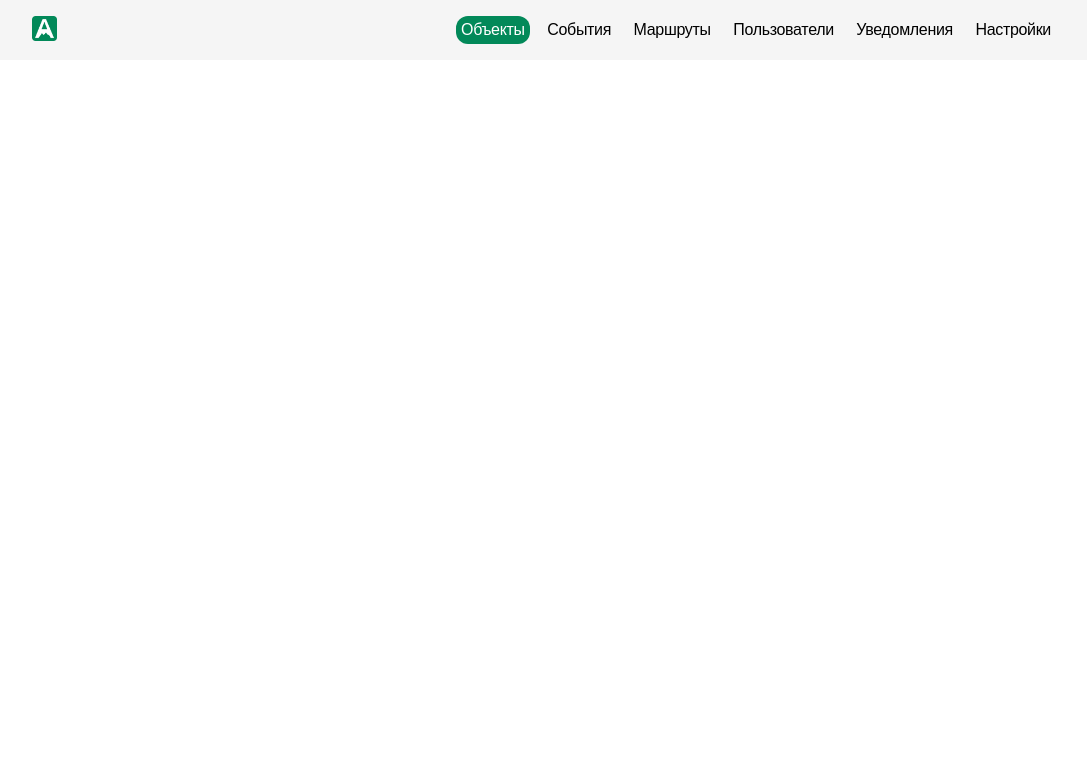
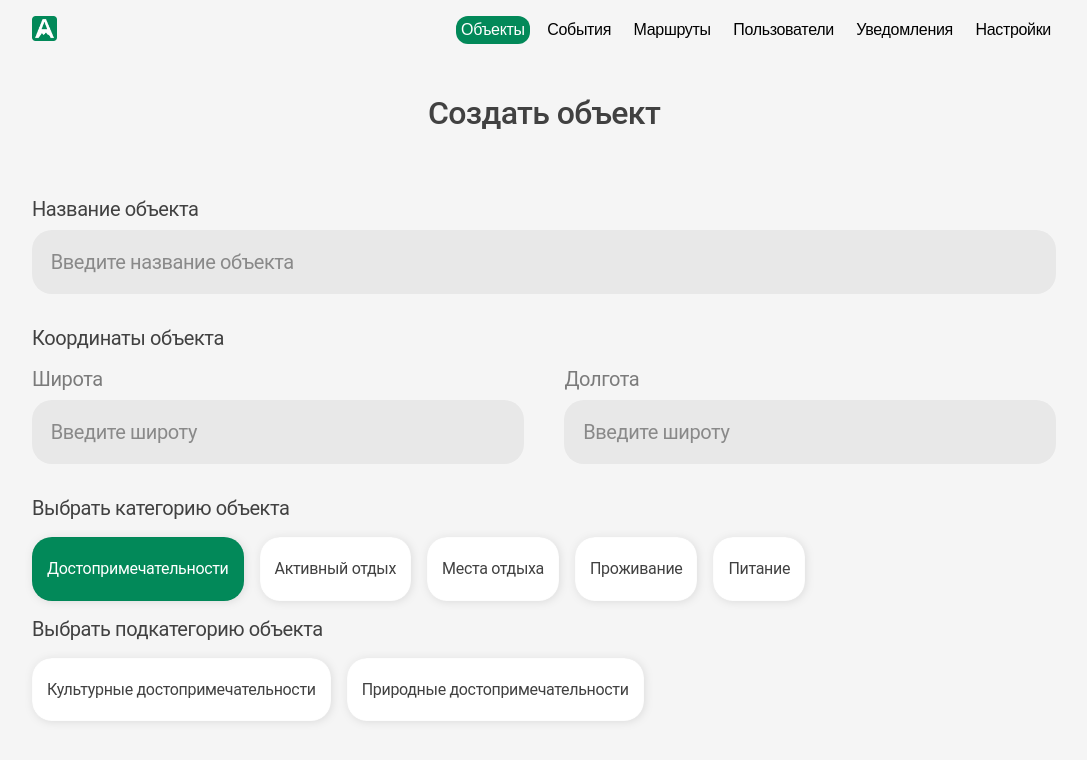
Before and after one commit to diiimmmaaas/adygeya-admin, a React (Create React App) app: page / in a window 1280 px wide. Both pictures are taken after a click on the item "Объекты". Shown: the top 760 px of the page, without its empty margins (96-1183 px from the left). Built offline with nearby package versions, Linux system fonts and the light colour scheme.

Commit message:
create Custom Input and Custom Button

```diff
--- a/public/index.html
+++ b/public/index.html
@@ -8,7 +8,6 @@
       name="description"
       content="Web site created using create-react-app"
     />
-    <link rel="manifest" href="%PUBLIC_URL%/manifest.json" />
     <title>Adygeya admin</title>
   </head>
   <body>
--- /dev/null
+++ b/src/components/CustomInput/CustomInput.module.css
@@ -0,0 +1,21 @@
+.input {
+    padding-left: 18.75px;
+    width: 100%;
+    height: 64px;
+    background: #E8E8E8;
+    border-radius: 20px;
+    font-family: 'Roboto';
+    font-style: normal;
+    font-weight: 400;
+    font-size: 20px;
+    line-height: 133%;
+}
+
+.input::placeholder {
+    font-family: 'Roboto';
+    font-style: normal;
+    font-weight: 400;
+    font-size: 20px;
+    line-height: 133%;
+    color: #898989;
+}
--- /dev/null
+++ b/src/components/CustomInput/CustomInput.tsx
@@ -0,0 +1,13 @@
+import React from 'react'
+import styles from './CustomInput.module.css'
+
+type CustomInputType = {
+  placeholder: string
+  type: string
+}
+
+const CustomInput: React.FC<CustomInputType> = ({ placeholder, type }) => {
+  return <input className={styles.input} type={type} placeholder={placeholder} />
+}
+
+export default CustomInput
--- a/src/components/Navbar/Navbar.tsx
+++ b/src/components/Navbar/Navbar.tsx
@@ -1,7 +1,7 @@
 import React, { useEffect, useState } from 'react'
 import styles from './Navbar.module.css'
 import logo from '../../assets/img/logo.png'
-import { useLocation, useNavigate, useParams } from 'react-router-dom'
+import { useLocation, useNavigate } from 'react-router-dom'
 import { PATH } from '../../navigation/path'
 
 const buttons = [
--- a/src/pages/CreateObjectPage/CreateObjectPage.module.css
+++ b/src/pages/CreateObjectPage/CreateObjectPage.module.css
@@ -0,0 +1,122 @@
+.object {
+    margin-top: 60px;
+    min-width: 100vw;
+    min-height: 100vh;
+    display: flex;
+    justify-content: center;
+    background: #F5F5F5;
+}
+
+.container {
+    width: 80%;
+    height: 100%;
+}
+
+.title {
+    font-family: 'Roboto';
+    font-style: normal;
+    font-weight: 500;
+    font-size: 32px;
+    line-height: 135%;
+    text-align: center;
+    color: #414141;
+    margin-top: 32px;
+    margin-bottom: 62px;
+}
+
+.content {}
+.objectNameContainer {
+    margin-bottom: 32px;
+}
+.objectNameTitle {
+    font-family: 'Roboto';
+    font-style: normal;
+    font-weight: 400;
+    font-size: 20px;
+    line-height: 125%;
+    color: #414141;
+    margin-bottom: 8px;
+}
+
+.objectCoordinatesContainer {
+    margin-bottom: 32px;
+}
+
+.objectCoordinatesTitle {
+    font-family: 'Roboto';
+    font-style: normal;
+    font-weight: 400;
+    font-size: 20px;
+    line-height: 125%;
+    color: #414141;
+    margin-bottom: 16px;
+}
+.allCoordinatesBlock {
+    width: 100%;
+    display: flex;
+    justify-content: space-between;
+}
+.coordinatesBlock {
+    width: 48%;
+}
+.coordinatesTitle {
+    font-family: 'Roboto';
+    font-style: normal;
+    font-weight: 400;
+    font-size: 20px;
+    line-height: 125%;
+    color: #7B7B7B;
+    margin-bottom: 8px;
+}
+
+.categoriesBlock {
+
+}
+
+.categoriesTitle {
+    font-family: 'Roboto';
+    font-style: normal;
+    font-weight: 400;
+    font-size: 20px;
+    line-height: 125%;
+    color: #414141;
+    margin-bottom: 16px;
+}
+
+.categoriesContainer {
+    display: flex;
+    flex-wrap: wrap;
+    width: 100%;
+    gap: 16px;
+    margin-bottom: 16px;
+}
+
+.categoryBlock {
+    cursor: pointer;
+    width: auto;
+    padding: 21px 15px;
+    background: #FFFFFF;
+    border-radius: 20px;
+    display: flex;
+    justify-content: center;
+    align-items: center;
+    box-shadow: inset 0px 0px 1px rgba(0, 0, 0, 0.1);
+    filter: drop-shadow(1px 1px 4px rgba(0, 0, 0, 0.1)) drop-shadow(-1px -1px 1px rgba(255, 255, 255, 0.2));
+}
+
+.activeCategoryBlock {
+    background: #028959;
+}
+
+.categoryName {
+    font-family: 'Roboto';
+    font-style: normal;
+    font-weight: 400;
+    font-size: 16px;
+    line-height: 135%;
+    color: #414141;
+}
+
+.activeCategoryName {
+    color: #FFFFFF;
+}
--- a/src/pages/CreateObjectPage/CreateObjectPage.tsx
+++ b/src/pages/CreateObjectPage/CreateObjectPage.tsx
@@ -1,7 +1,153 @@
-import React from 'react'
+import React, { useState } from 'react'
+import styles from './CreateObjectPage.module.css'
+import CustomInput from '../../components/CustomInput/CustomInput'
+
+const categories = [
+  {
+    id: 1,
+    name: 'Достопримечательности',
+    subCategories: [
+      { id: 7, name: 'Культурные достопримечательности' },
+      { id: 8, name: 'Природные достопримечательности' },
+    ],
+  },
+  {
+    id: 2,
+    name: ' Активный отдых',
+    subCategories: [
+      { id: 16, name: 'Рафтинг' },
+      { id: 17, name: 'Конные прогулки' },
+      { id: 18, name: 'Квадроциклы' },
+      { id: 19, name: 'Джимпинг' },
+      { id: 20, name: 'Экстрим' },
+      { id: 21, name: 'Зимний отдых' },
+    ],
+  },
+  {
+    id: 4,
+    name: 'Места отдыха',
+    subCategories: [
+      { id: 22, name: 'Термальные источники' },
+      { id: 23, name: 'Бани' },
+      { id: 24, name: 'Бассейны ' },
+      { id: 25, name: 'Место для пикника' },
+    ],
+  },
+  {
+    id: 5,
+    name: 'Проживание',
+    subCategories: [
+      { id: 9, name: 'Отели' },
+      { id: 10, name: 'Базы отдыха' },
+      { id: 11, name: 'Глэмпинги' },
+      { id: 12, name: 'Кемпинги' },
+    ],
+  },
+  {
+    id: 6,
+    name: 'Питание',
+    subCategories: [
+      { id: 13, name: 'Рестораны' },
+      { id: 14, name: 'Кафе' },
+      { id: 15, name: 'Магазины' },
+    ],
+  },
+]
 
 const CreateObjectPage = () => {
-  return <div>CreateObjectPage here</div>
+  const [activeCategoryId, setActiveCategoryId] = useState(1)
+  const [activeSubCategoryId, setActiveSubCategoryId] = useState(0)
+  const [activeCategory, setActiveCategory] = useState(0)
+
+  return (
+    <div className={styles.object}>
+      <div className={styles.container}>
+        <h1 className={styles.title}>Создать объект</h1>
+        <div className={styles.content}>
+          <div className={styles.objectNameContainer}>
+            <h4 className={styles.objectNameTitle}>Название объекта</h4>
+            <CustomInput placeholder='Введите название объекта' type='text' />
+          </div>
+          <div className={styles.objectCoordinatesContainer}>
+            <h4 className={styles.objectCoordinatesTitle}>Координаты объекта</h4>
+            <div className={styles.allCoordinatesBlock}>
+              <div className={styles.coordinatesBlock}>
+                <p className={styles.coordinatesTitle}>Широта</p>
+                <CustomInput placeholder='Введите широту' type='number' />
+              </div>
+              <div className={styles.coordinatesBlock}>
+                <p className={styles.coordinatesTitle}>Долгота</p>
+                <CustomInput placeholder='Введите широту' type='number' />
+              </div>
+            </div>
+          </div>
+          <div className={styles.categoriesBlock}>
+            <h4 className={styles.categoriesTitle}>Выбрать категорию объекта</h4>
+            <div className={styles.categoriesContainer}>
+              {categories.map((category) => {
+                const onActiveCategory = () => {
+                  setActiveCategoryId(category.id)
+                  setActiveCategory(categories.indexOf(category))
+                }
+                return (
+                  <div
+                    key={category.id}
+                    className={
+                      activeCategoryId === category.id
+                        ? `${styles.categoryBlock} ${styles.activeCategoryBlock}`
+                        : styles.categoryBlock
+                    }
+                    onClick={onActiveCategory}
+                  >
+                    <p
+                      className={
+                        activeCategoryId === category.id
+                          ? `${styles.categoryName} ${styles.activeCategoryName}`
+                          : styles.categoryName
+                      }
+                    >
+                      {category.name}
+                    </p>
+                  </div>
+                )
+              })}
+            </div>
+          </div>
+          <div className={styles.subCategoriesBlock}>
+            <h4 className={styles.categoriesTitle}>Выбрать подкатегорию объекта</h4>
+            <div className={styles.categoriesContainer}>
+              {categories[activeCategory].subCategories.map((subcategory) => {
+                const onActiveSubCategory = () => {
+                  setActiveSubCategoryId(subcategory.id)
+                }
+                return (
+                  <div
+                    key={subcategory.id}
+                    className={
+                      activeSubCategoryId === subcategory.id
+                        ? `${styles.categoryBlock} ${styles.activeCategoryBlock}`
+                        : styles.categoryBlock
+                    }
+                    onClick={onActiveSubCategory}
+                  >
+                    <p
+                      className={
+                        activeSubCategoryId === subcategory.id
+                          ? `${styles.categoryName} ${styles.activeCategoryName}`
+                          : styles.categoryName
+                      }
+                    >
+                      {subcategory.name}
+                    </p>
+                  </div>
+                )
+              })}
+            </div>
+          </div>
+        </div>
+      </div>
+    </div>
+  )
 }
 
 export default CreateObjectPage
--- a/src/pages/NotificationPage/MainPage.module.css
+++ b/src/pages/NotificationPage/MainPage.module.css
@@ -43,6 +43,7 @@
     justify-content: space-between;
     flex-wrap: wrap;
     margin-bottom: 62px;
+    gap: 16px;
 }
 
 .functionalBlock {
@@ -50,7 +51,6 @@
     height: 128px;
     background: #028959;
     border-radius: 20px;
-    margin: 16px;
     display: flex;
     justify-content: center;
     align-items: center;
```
Also changed, not shown: public/manifest.json (deleted), 1 other file (tests, documents, lock files or other folders).
